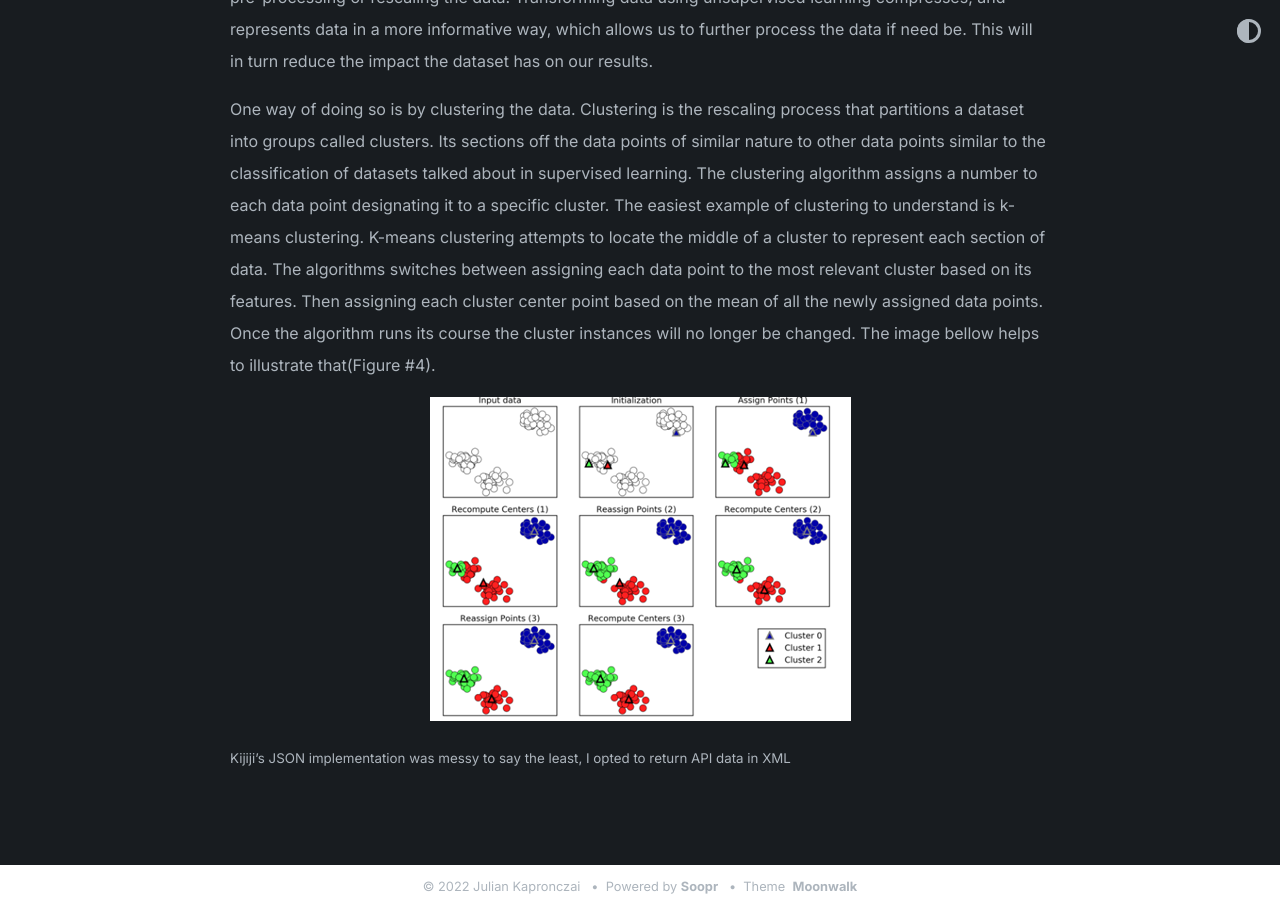
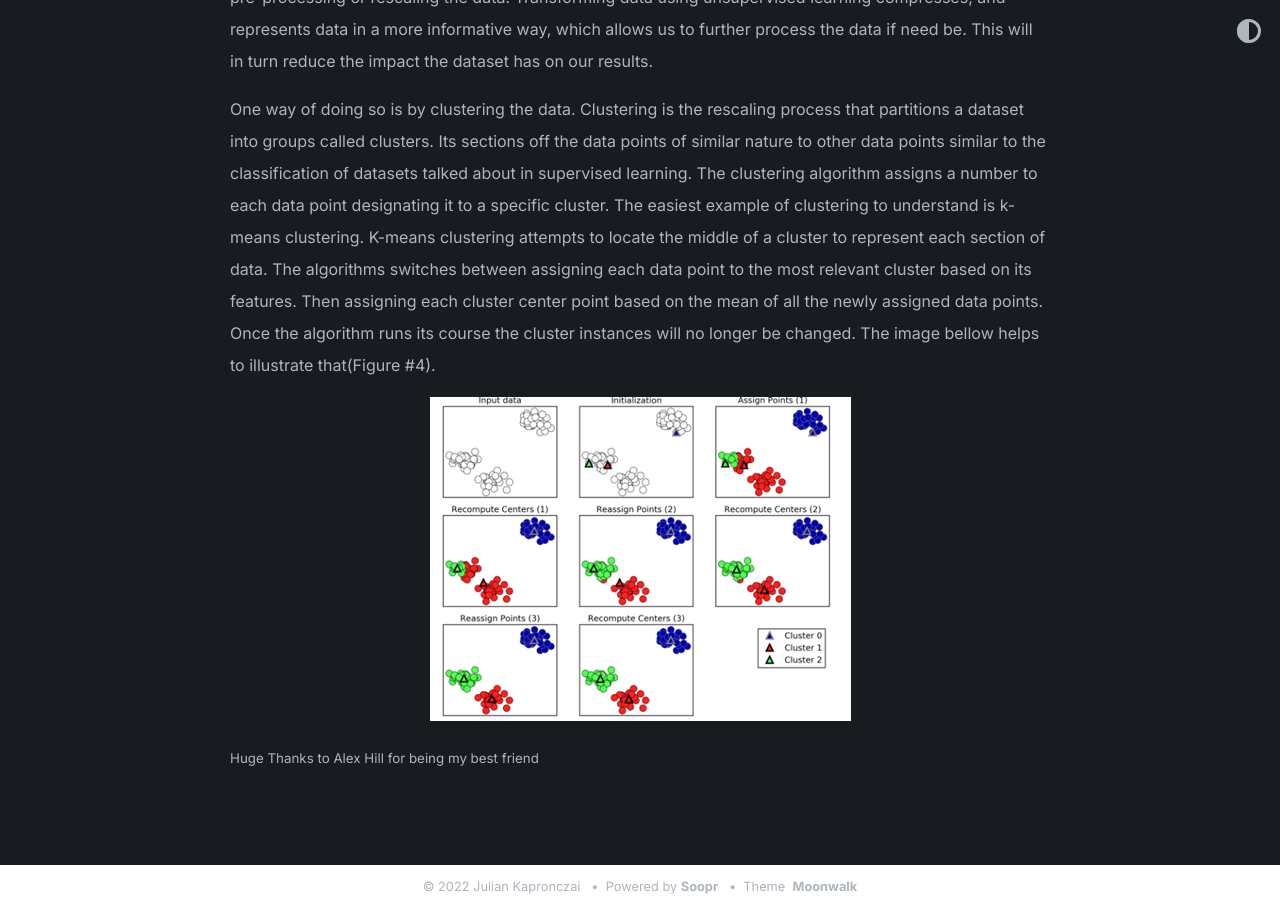
Before and after one commit to julianKapronczai/Machine-Learning-Basics, a Jekyll site: the page built from _posts/2022-06-16-Intro-2-Machine-Learning.md, in a window 1280 px wide and 900 px high, scrolled down 2776 px. Built offline with Jekyll 4.4.1, drawn with Linux system fonts in a browser that asks for light colours.

Commit message:
Update 2022-06-16-Intro-2-Machine-Learning.md

```diff
--- a/_posts/2022-06-16-Intro-2-Machine-Learning.md
+++ b/_posts/2022-06-16-Intro-2-Machine-Learning.md
@@ -40,4 +40,4 @@ One way of doing so is by clustering the data. Clustering is the rescaling proce
 
 
 
-<sub> Kijiji's JSON implementation was messy to say the least, I opted to return API data in XML </sub>
+<sub> Huge Thanks to Alex Hill for being my best friend </sub>
```
